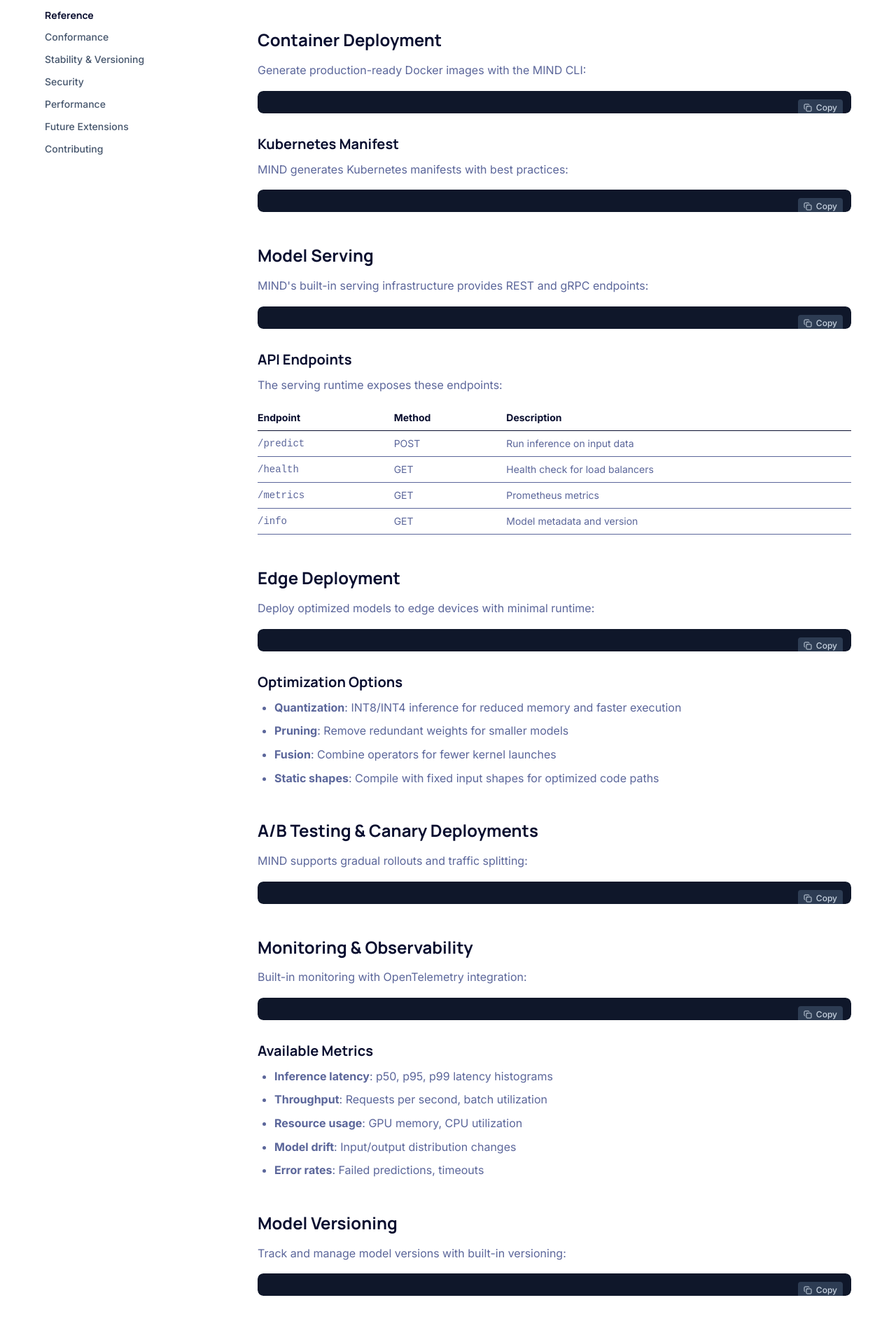
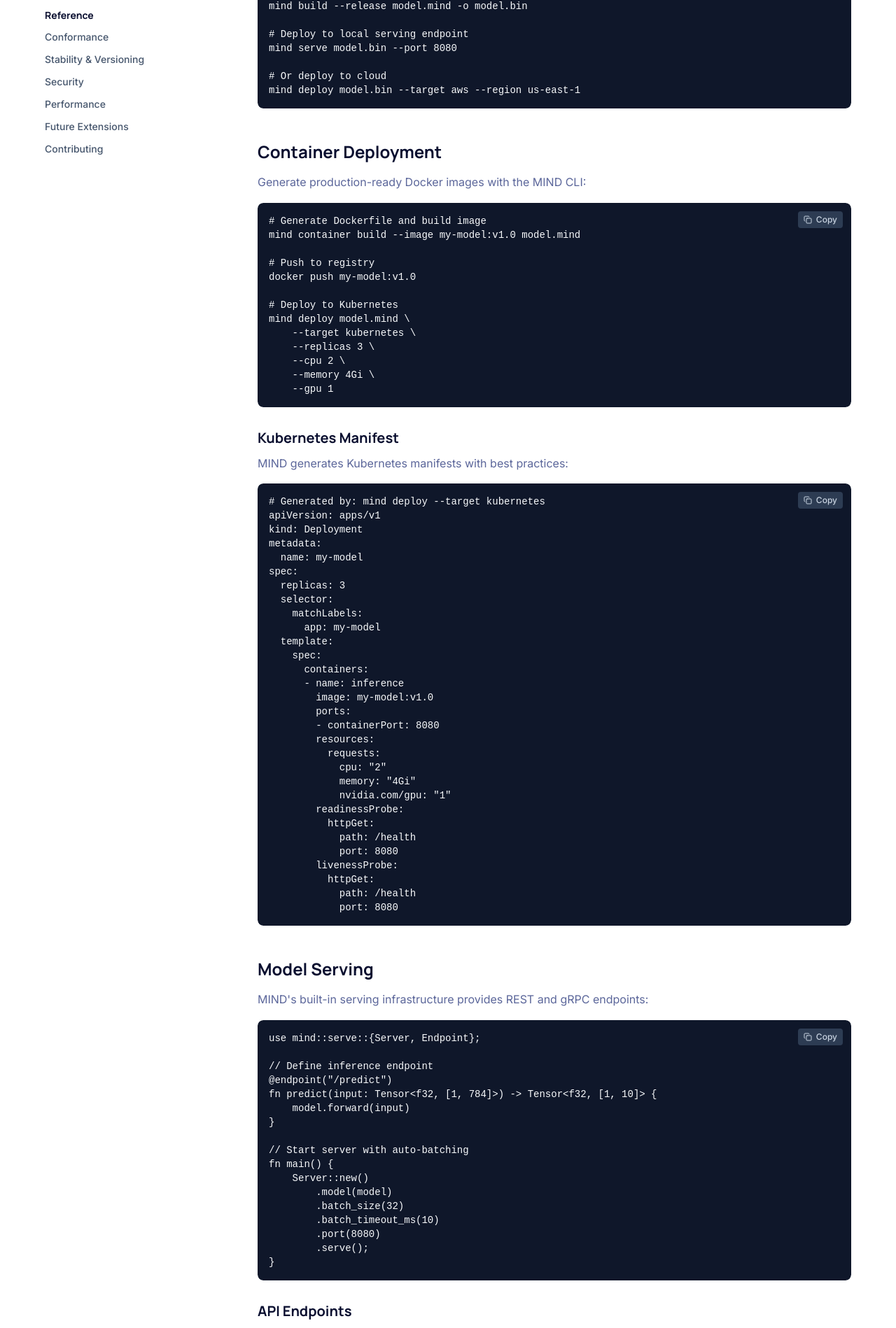
Before and after one commit to star-ga/mindlang.dev, a Next.js app: page /docs/deployment in a window 1280 px wide. Shown: the part 899-2797 px from the top of the page at 70% size. Built offline with nearby package versions, Linux system fonts and the light colour scheme.

Commit message:
fix(deployment): use correct CodeBlock component props
Change CodeBlock usage from language/code props to children pattern
to match the component's actual interface (CodeBlockProps).

```diff
--- a/src/app/docs/deployment/page.tsx
+++ b/src/app/docs/deployment/page.tsx
@@ -75,26 +75,21 @@ export default function DeploymentPage() {
                             Deploy a trained model with a single command:
                         </p>
 
-                        <CodeBlock
-                            language="bash"
-                            code={`# Build optimized inference binary
+                        <CodeBlock className="mb-8">{`# Build optimized inference binary
 mind build --release model.mind -o model.bin
 
 # Deploy to local serving endpoint
 mind serve model.bin --port 8080
 
 # Or deploy to cloud
-mind deploy model.bin --target aws --region us-east-1`}
-                        />
+mind deploy model.bin --target aws --region us-east-1`}</CodeBlock>
 
                         <h2 className="text-2xl font-bold font-heading mt-12 mb-4">Container Deployment</h2>
                         <p className="text-muted mb-4">
                             Generate production-ready Docker images with the MIND CLI:
                         </p>
 
-                        <CodeBlock
-                            language="bash"
-                            code={`# Generate Dockerfile and build image
+                        <CodeBlock className="mb-8">{`# Generate Dockerfile and build image
 mind container build --image my-model:v1.0 model.mind
 
 # Push to registry
@@ -106,17 +101,14 @@ mind deploy model.mind \\
     --replicas 3 \\
     --cpu 2 \\
     --memory 4Gi \\
-    --gpu 1`}
-                        />
+    --gpu 1`}</CodeBlock>
 
                         <h3 className="text-xl font-bold font-heading mt-8 mb-3">Kubernetes Manifest</h3>
                         <p className="text-muted mb-4">
                             MIND generates Kubernetes manifests with best practices:
                         </p>
 
-                        <CodeBlock
-                            language="yaml"
-                            code={`# Generated by: mind deploy --target kubernetes
+                        <CodeBlock className="mb-8">{`# Generated by: mind deploy --target kubernetes
 apiVersion: apps/v1
 kind: Deployment
 metadata:
@@ -145,17 +137,14 @@ spec:
         livenessProbe:
           httpGet:
             path: /health
-            port: 8080`}
-                        />
+            port: 8080`}</CodeBlock>
 
                         <h2 className="text-2xl font-bold font-heading mt-12 mb-4">Model Serving</h2>
                         <p className="text-muted mb-4">
                             MIND's built-in serving infrastructure provides REST and gRPC endpoints:
                         </p>
 
-                        <CodeBlock
-                            language="rust"
-                            code={`use mind::serve::{Server, Endpoint};
+                        <CodeBlock className="mb-8">{`use mind::serve::{Server, Endpoint};
 
 // Define inference endpoint
 @endpoint("/predict")
@@ -171,8 +160,7 @@ fn main() {
         .batch_timeout_ms(10)
         .port(8080)
         .serve();
-}`}
-                        />
+}`}</CodeBlock>
 
                         <h3 className="text-xl font-bold font-heading mt-8 mb-3">API Endpoints</h3>
                         <p className="text-muted mb-4">
@@ -217,9 +205,7 @@ fn main() {
                             Deploy optimized models to edge devices with minimal runtime:
                         </p>
 
-                        <CodeBlock
-                            language="bash"
-                            code={`# Build for ARM64 edge device
+                        <CodeBlock className="mb-8">{`# Build for ARM64 edge device
 mind build --target aarch64-unknown-linux-gnu \\
     --optimize size \\
     --quantize int8 \\
@@ -228,8 +214,7 @@ mind build --target aarch64-unknown-linux-gnu \\
 # Build for WebAssembly (browser)
 mind build --target wasm32 \\
     --optimize size \\
-    model.mind -o model.wasm`}
-                        />
+    model.mind -o model.wasm`}</CodeBlock>
 
                         <h3 className="text-xl font-bold font-heading mt-8 mb-3">Optimization Options</h3>
                         <ul className="list-disc pl-6 space-y-2 text-muted mb-8">
@@ -244,9 +229,7 @@ mind build --target wasm32 \\
                             MIND supports gradual rollouts and traffic splitting:
                         </p>
 
-                        <CodeBlock
-                            language="bash"
-                            code={`# Deploy new version with 10% traffic
+                        <CodeBlock className="mb-8">{`# Deploy new version with 10% traffic
 mind deploy model-v2.mind \\
     --canary \\
     --traffic-percent 10 \\
@@ -256,17 +239,14 @@ mind deploy model-v2.mind \\
 mind deploy promote model-v2
 
 # Rollback if issues detected
-mind deploy rollback`}
-                        />
+mind deploy rollback`}</CodeBlock>
 
                         <h2 className="text-2xl font-bold font-heading mt-12 mb-4">Monitoring & Observability</h2>
                         <p className="text-muted mb-4">
                             Built-in monitoring with OpenTelemetry integration:
                         </p>
 
-                        <CodeBlock
-                            language="rust"
-                            code={`use mind::serve::{Server, Metrics};
+                        <CodeBlock className="mb-8">{`use mind::serve::{Server, Metrics};
 
 Server::new()
     .model(model)
@@ -276,8 +256,7 @@ Server::new()
         .gauge("batch_size")
         .enable_tracing())
     .otlp_endpoint("http://collector:4317")
-    .serve();`}
-                        />
+    .serve();`}</CodeBlock>
 
                         <h3 className="text-xl font-bold font-heading mt-8 mb-3">Available Metrics</h3>
                         <ul className="list-disc pl-6 space-y-2 text-muted mb-8">
@@ -293,9 +272,7 @@ Server::new()
                             Track and manage model versions with built-in versioning:
                         </p>
 
-                        <CodeBlock
-                            language="bash"
-                            code={`# Tag a model version
+                        <CodeBlock className="mb-8">{`# Tag a model version
 mind model tag model.mind v1.2.0 --message "Improved accuracy"
 
 # List versions
@@ -305,8 +282,7 @@ mind model versions
 mind deploy model@v1.2.0
 
 # Compare versions
-mind model diff v1.1.0 v1.2.0`}
-                        />
+mind model diff v1.1.0 v1.2.0`}</CodeBlock>
 
                         <h2 className="text-2xl font-bold font-heading mt-12 mb-4">Best Practices</h2>
                         <ul className="list-disc pl-6 space-y-2 text-muted mb-8">
```
